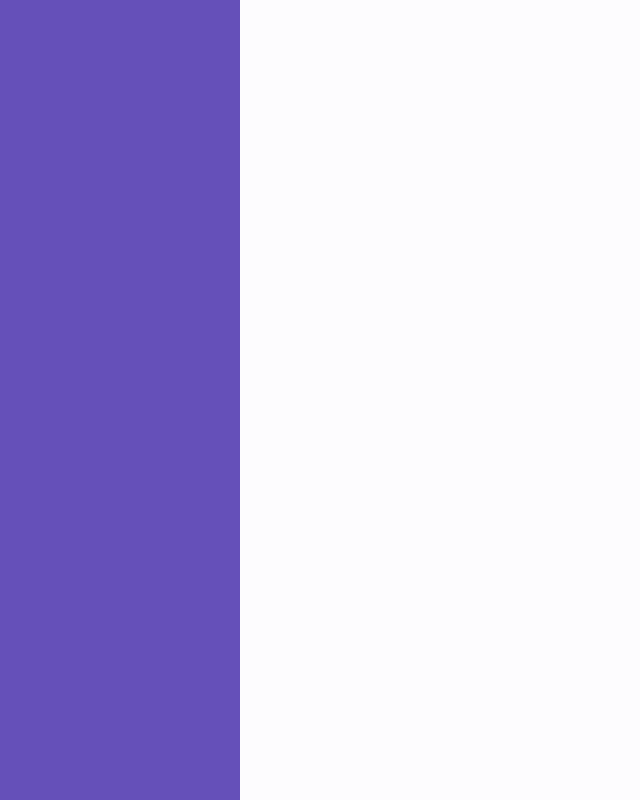
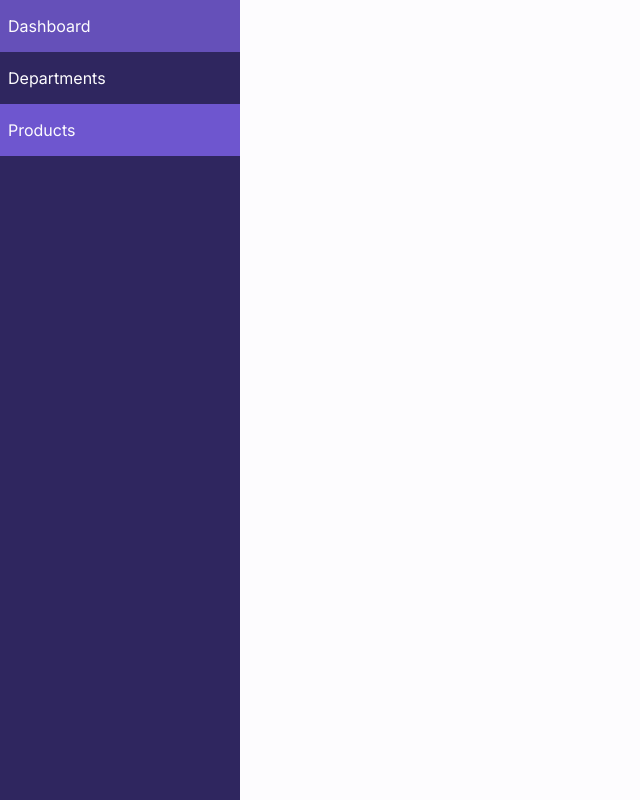
Before and after one commit to abinjohn123/MCR-10-Inventory, a React (Vite) app: page /products in a window 1280 px wide. Before the commit this address had no page. Shown: the whole page, without its empty margins (0-640 px from the left). Built offline with nearby package versions, Linux system fonts and the light colour scheme.

Commit message:
feat: sidebar navigation

```diff
--- a/src/components/Sidebar.jsx
+++ b/src/components/Sidebar.jsx
@@ -1,5 +1,38 @@
+import { NavLink } from 'react-router-dom';
+
+const menuItems = [
+  {
+    label: 'Dashboard',
+    path: '/',
+  },
+  {
+    label: 'Departments',
+    path: '/departments',
+  },
+  {
+    label: 'Products',
+    path: '/products',
+  },
+];
+
+const MenuItem = ({ menuItem }) => {
+  const { label, path } = menuItem;
+
+  return (
+    <NavLink to={path} className="menu-item">
+      <span>{label}</span>
+    </NavLink>
+  );
+};
+
 const Sidebar = () => {
-  return <div className="sidebar"></div>;
+  return (
+    <nav className="sidebar">
+      {menuItems.map((item, id) => (
+        <MenuItem menuItem={item} key={id} />
+      ))}
+    </nav>
+  );
 };
 
 export default Sidebar;
--- a/src/styles/App.scss
+++ b/src/styles/App.scss
@@ -7,16 +7,19 @@
   align-items: stretch;
   justify-content: start;
   height: 100%;
-  background-color: var(--violet-11);
+  background-color: var(--violet-12);
 
   .menu-item {
-    padding: 8px;
+    padding: 16px 8px;
     text-decoration: none;
     color: var(--violet-1);
 
     &.active {
       color: var(--violet-1);
-      background-color: var(--violet-5);
+      background-color: var(--violet-9);
+    }
+    &:hover {
+      background-color: var(--violet-11);
     }
   }
 }
```
